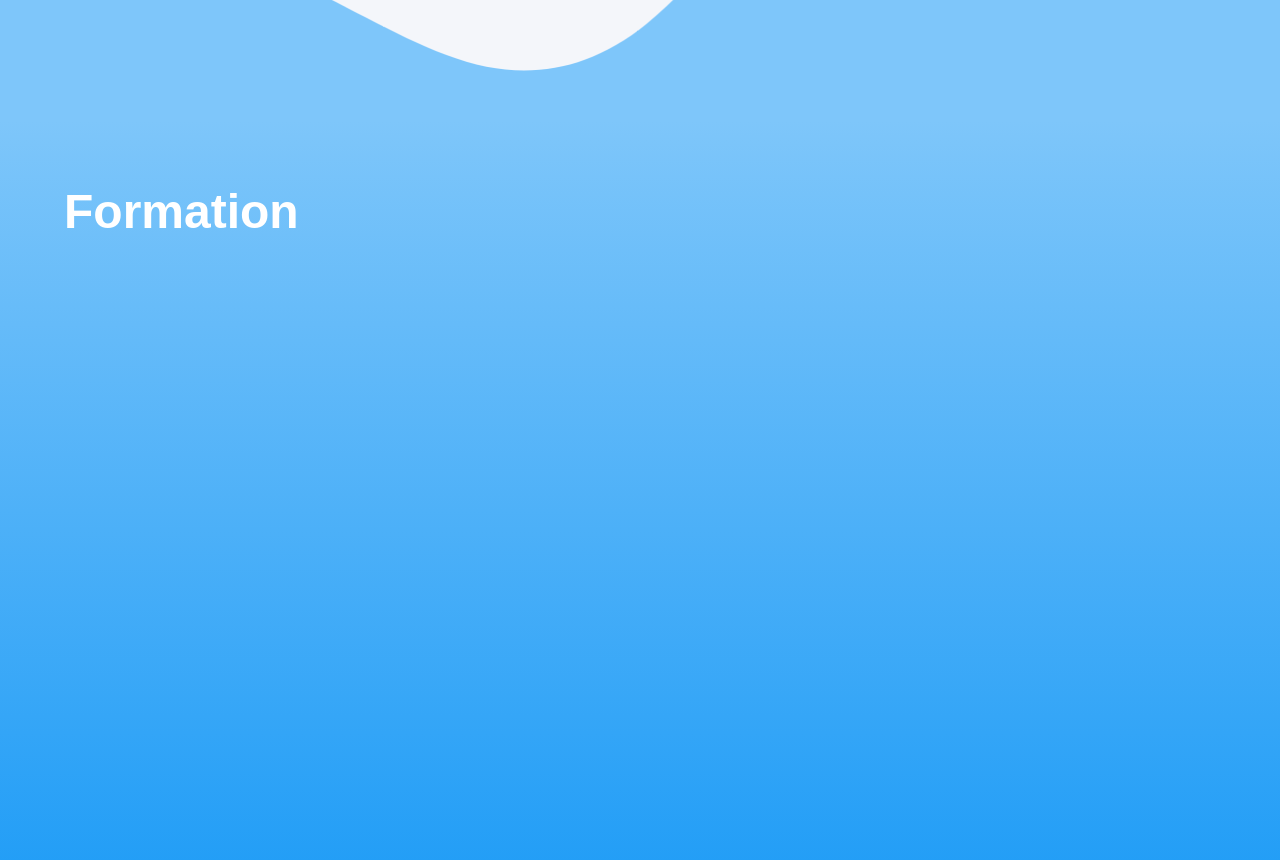
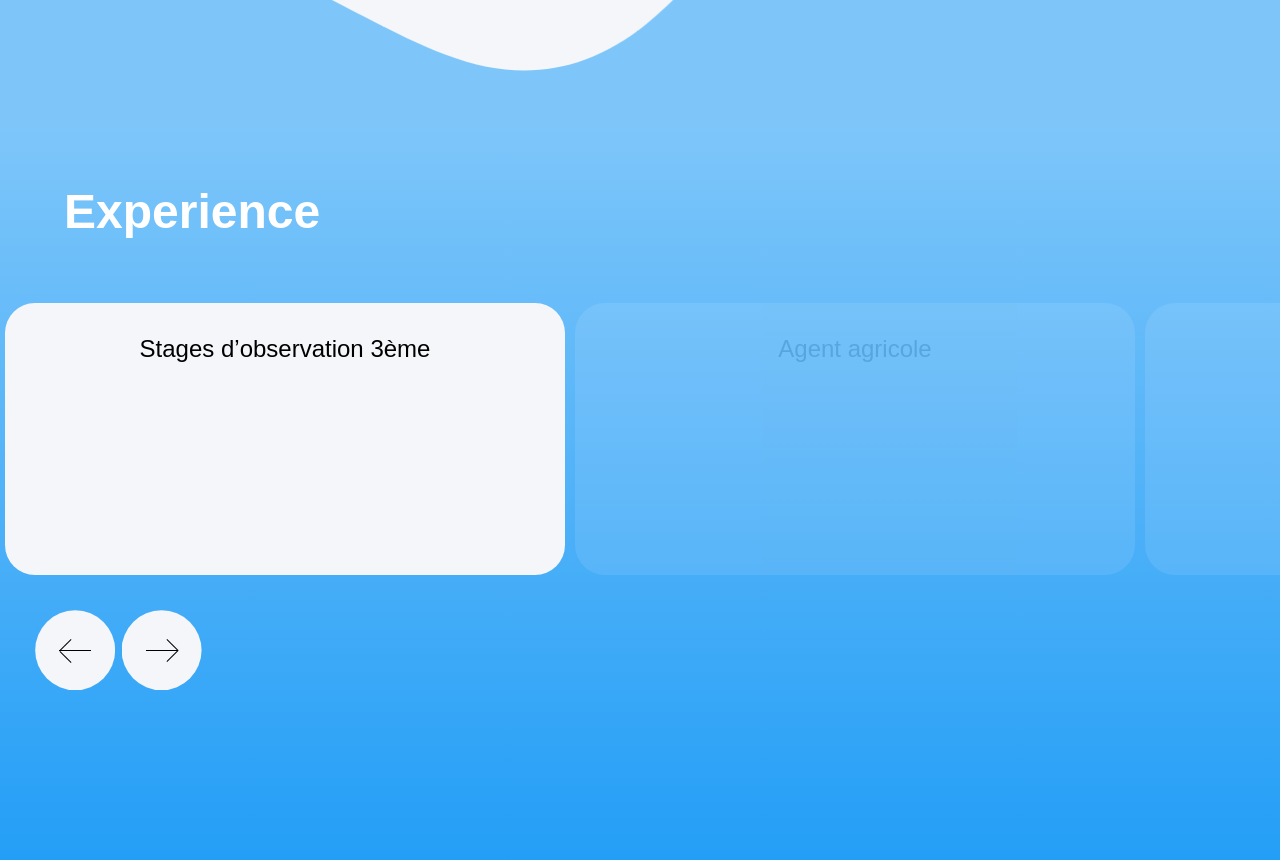
Before and after one commit to LilianBvr/my-resume, a React (Create React App) app: page / in a window 1280 px wide. Shown: the part 680-1540 px from the top of the page. Built offline with nearby package versions, Linux system fonts and the light colour scheme; a web font is replaced by a local one.

Commit message:
Add xp page

```diff
--- a/src/App.js
+++ b/src/App.js
@@ -1,13 +1,13 @@
 import './css/App.css';
 
 import LandingPage from './LandingPage';
-import Studies from './Studies';
+import Experience from './Experience';
 
 function App() {
   return (
     <div className='app'>
       <LandingPage/>
-      <Studies/>
+      <Experience/>
     </div>
   );
 }
--- /dev/null
+++ b/src/Experience.js
@@ -0,0 +1,87 @@
+import {useState} from 'react';
+
+import './css/Experience.css';
+
+const Experience = () => {
+  const [activeItem, setActiveItem] = useState(0);
+
+  const prevItem = () => {
+    if(activeItem !== 0)
+      setActiveItem(activeItem-1);
+  }
+
+  const nextItem = () => {
+    if(activeItem !== ITEMS.length - 1)
+      setActiveItem(activeItem+1);
+  }
+
+  return(
+    <div className='xp'>
+      <h1 className='xp__title'>Experience</h1>
+      <div className='xp__content' style={{
+        transform: `translateX(-${35.625*activeItem}rem)`
+      }}>
+        {
+          ITEMS.map((item, index) =>(
+            <div
+              className={`xp__item ${index===activeItem ? 'active' : ''}`}
+              key={index}>
+                {item.title}
+            </div>
+          ))
+        }
+      </div>
+      <div className='xp__btn-wrapper'>
+          <div className='xp__btn xp__btn-left' onClick={prevItem}>
+            <div className='xp__btn__arrow xp__btn__arrow-left'>
+              <div className='a'></div>
+              <div className='b'></div>
+              <div className='c'></div>
+            </div>
+          </div>
+          <div className='xp__btn xp__btn-right' onClick={nextItem}>
+            <div className='xp__btn__arrow xp__btn__arrow-right'>
+              <div className='a'></div>
+              <div className='b'></div>
+              <div className='c'></div>
+            </div>
+          </div>
+      </div>
+    </div>
+  )
+}
+
+const ITEMS = [
+  {
+    title: 'Stages d’observation 3ème',
+    desc: '',
+    time: ''
+  },
+  {
+    title: 'Agent agricole',
+    desc: '',
+    time: ''
+  },
+  {
+    title: 'Projet Terminale S',
+    desc: '',
+    time: ''
+  },
+  {
+    title: 'Equipier FastFood',
+    desc: '',
+    time: ''
+  },
+  {
+    title: 'Commis de cuisine',
+    desc: '',
+    time: ''
+  },
+  {
+    title: 'DUT Informatique',
+    desc: '',
+    time: ''
+  },
+]
+
+export default Experience;
--- a/src/Studies.js
+++ /dev/null
@@ -1,12 +0,0 @@
-import './css/Studies.css';
-
-const Studies = () => {
-
-  return(
-    <div className='studies'>
-      <h1 className='studies__title'>Formation</h1>
-    </div>
-  )
-}
-
-export default Studies;
--- /dev/null
+++ b/src/css/Experience.css
@@ -0,0 +1,132 @@
+.xp{
+  min-height: 100vh;
+  background: rgb(28,155,246);
+  background: linear-gradient(0deg,var(--dark-ocean-color) 0%,var(--ocean-color) 100%);
+  overflow-x: hidden;
+}
+
+.xp__title{
+  color: #fff;
+  margin: 0;
+  padding: 4rem 4rem 0 4rem;
+  font-family: var(--main-font);
+  font-size: 3rem;
+  position: relative;
+}
+
+.xp__content{
+  display:flex;
+  flex-flow: row nowrap;
+  height: 100%;
+  padding: 4rem 0 2rem 0;
+  transition: 0.5s;
+}
+
+.xp__btn-wrapper{
+  display: flex;
+  margin-left: 2rem;
+}
+
+.xp__btn{
+  height: 80px;
+  width: 80px;
+  background: var(--bg);
+  clip-path: circle();
+  margin: 0.2rem;
+  position: relative;
+}
+
+.xp__btn:hover{
+  cursor: pointer;
+}
+
+.xp__item{
+  height: 15rem;
+  width: 95vw;
+  max-width: 35rem;
+  background: var(--bg);
+  color:#000;
+  border-radius: 30px;
+  flex-grow: 0;
+  flex-shrink: 0;
+  font-family: var(--main-font);
+  font-size: 1.5rem;
+  text-align: center;
+  padding-top: 2rem;
+  margin: 0 5px 0 5px;
+  opacity: .1;
+}
+
+.xp__item.active{
+  opacity: 1;
+}
+
+
+/*  Buttons arrows  */
+
+.xp__btn__arrow:hover>.a{
+  width: 30%;
+}
+
+.xp__btn__arrow-right:hover>.a{
+  width: 30%;
+  transform: translateX(30%);
+}
+
+.xp__btn__arrow-left:hover{
+  transform: translateX(5%);
+}
+
+.xp__btn__arrow-right:hover{
+  transform: translateX(-5%);
+}
+
+.xp__btn__arrow{
+  position: absolute;
+  top:0%;
+  left: 0%;
+  height: 100%;
+  width: 100%;
+  transition: .2s;
+}
+
+.xp__btn__arrow>.a{
+  position: absolute;
+  height: 1px;
+  width: 40%;
+  top: 50%;
+  left: 30%;
+  background-color: #000;
+  transition: 0.2s;
+}
+
+.xp__btn__arrow>.b, .xp__btn__arrow>.c{
+  position: absolute;
+  width: 1px;
+  height: 20%;
+  background-color: #000;
+}
+
+.xp__btn__arrow-left>.b{
+  left: 37%;
+  top: 33%;
+  transform: rotateZ(45deg);
+}
+
+.xp__btn__arrow-left>.c{
+  left: 37%;
+  top: 48%;
+  transform: rotateZ(-45deg);
+}
+
+.xp__btn__arrow-right>.b{
+  right: 36%;
+  top: 33%;
+  transform: rotateZ(-45deg);
+}
+
+.xp__btn__arrow-right>.c{
+  right: 36%;
+  top:47%;
+  transform: rotateZ(45deg);
+}
--- a/src/css/LandingPage.css
+++ b/src/css/LandingPage.css
@@ -33,7 +33,7 @@
   font-weight: 700;
 }
 
-@media(min-width: 840px) and (min-height: 550px){
+@media(min-width: 640px) and (min-height: 550px){
   .lp__title:hover + .lp__pic-wrap{
     visibility: visible;
     opacity: 100%;
@@ -121,6 +121,7 @@
 .presentation__card p{
   padding: 0.8rem;
   white-space: pre-line;
+  text-align: center;
 }
 
 .lp__pic-wrap{
@@ -128,7 +129,7 @@
   width: 15rem;
   height: 18rem;
   top:0%;
-  left: 65%;
+  left: 70%;
   filter: drop-shadow(-14px 16px 0px var(--lean-color));
   opacity: 0%;
   transition: all 0.4s;
--- a/src/css/Studies.css
+++ /dev/null
@@ -1,14 +0,0 @@
-.studies{
-  min-height: 100vh;
-  background: rgb(28,155,246);
-  background: linear-gradient(0deg,var(--dark-ocean-color) 0%,var(--ocean-color) 100%);
-}
-
-.studies__title{
-  color: #fff;
-  margin: 0;
-  padding: 4rem;
-  font-family: var(--main-font);
-  font-size: 3rem;
-  position: relative;
-}
```
